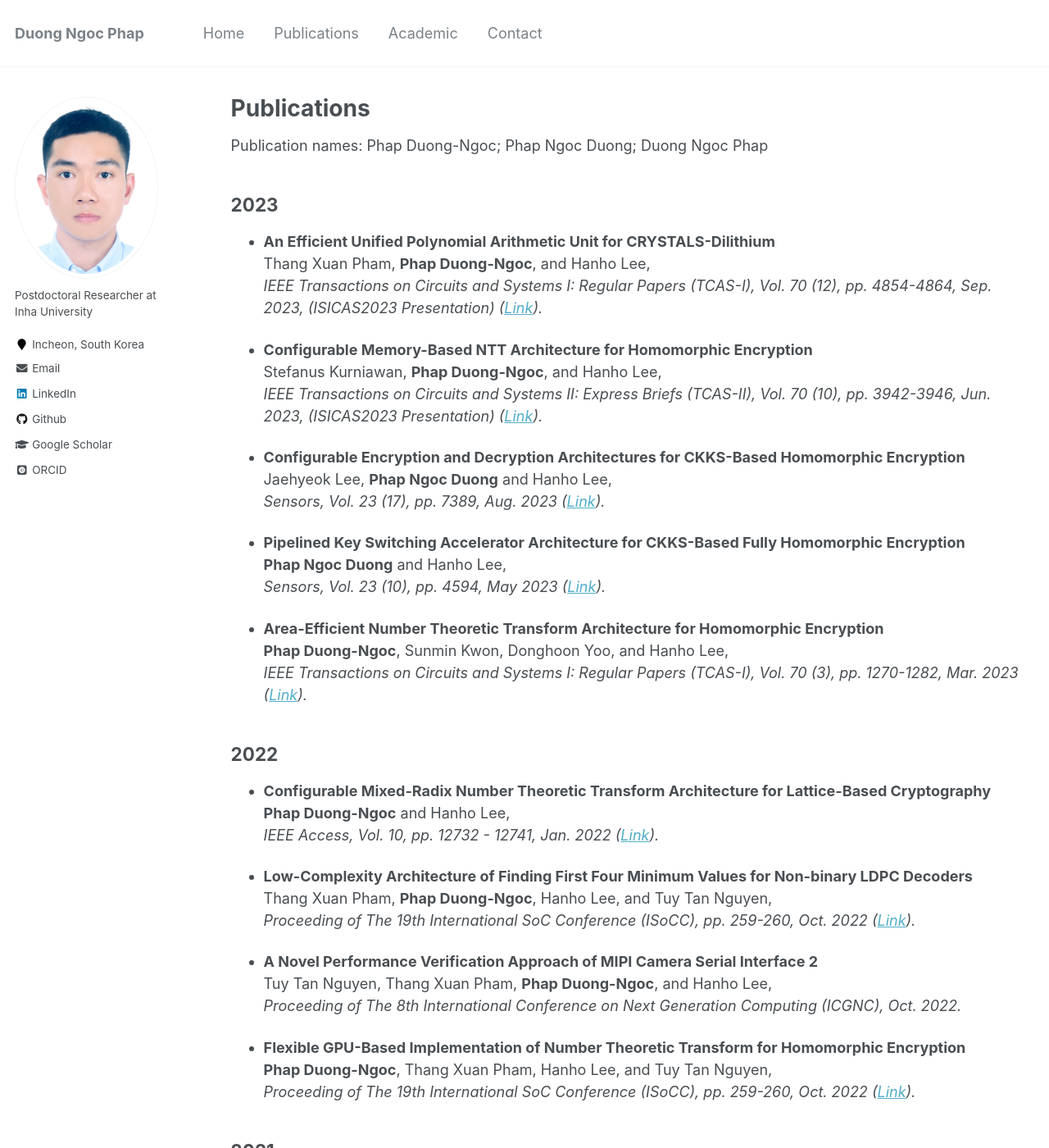
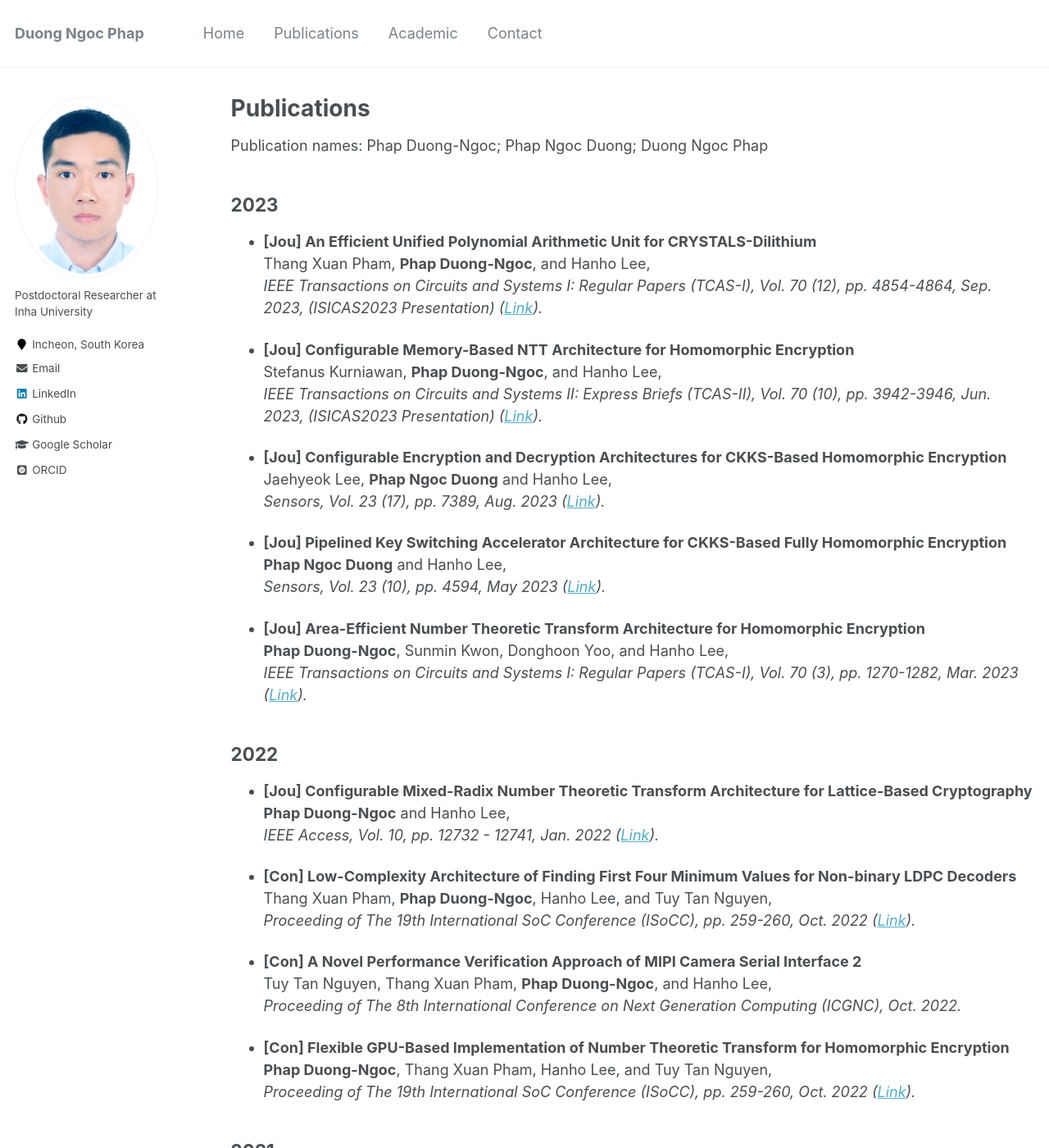
Before and after one commit to phapdn/phapdn.github.io, a Jekyll site: the page built from _pages/publications.md, in a window 1280 px wide and 1400 px high. Shown: the whole window at 82% size. Built offline with Jekyll 4.4.1, drawn with Linux system fonts in a browser that asks for light colours; some web fonts are replaced; some of the changed text lies outside the part shown.

Commit message:
Update publications.md

```diff
--- a/_pages/publications.md
+++ b/_pages/publications.md
@@ -9,75 +9,75 @@ Publication names: Phap Duong-Ngoc; Phap Ngoc Duong; Duong Ngoc Phap
 
 ## 2023
 
-* **An Efficient Unified Polynomial Arithmetic Unit for CRYSTALS-Dilithium**
+* **[Jou] An Efficient Unified Polynomial Arithmetic Unit for CRYSTALS-Dilithium**
   Thang Xuan Pham, **Phap Duong-Ngoc**, and Hanho Lee,
   *IEEE Transactions on Circuits and Systems I: Regular Papers (TCAS-I), Vol. 70 (12), pp. 4854-4864, Sep. 2023, (ISICAS2023 Presentation) (<a href="https://ieeexplore.ieee.org/abstract/document/10266817">Link</a>).*
 
-* **Configurable Memory-Based NTT Architecture for Homomorphic Encryption**
+* **[Jou] Configurable Memory-Based NTT Architecture for Homomorphic Encryption**
   Stefanus Kurniawan, **Phap Duong-Ngoc**, and Hanho Lee,
   *IEEE Transactions on Circuits and Systems II: Express Briefs (TCAS-II), Vol. 70 (10), pp. 3942-3946, Jun. 2023, (ISICAS2023 Presentation) (<a href="https://ieeexplore.ieee.org/document/10163901">Link</a>).*
 
-* **Configurable Encryption and Decryption Architectures for CKKS-Based Homomorphic Encryption**
+* **[Jou] Configurable Encryption and Decryption Architectures for CKKS-Based Homomorphic Encryption**
   Jaehyeok Lee, **Phap Ngoc Duong** and Hanho Lee,
   *Sensors, Vol. 23 (17), pp. 7389, Aug. 2023 (<a href="https://www.mdpi.com/1424-8220/23/17/7389">Link</a>).*
 
-* **Pipelined Key Switching Accelerator Architecture for CKKS-Based Fully Homomorphic Encryption**
+* **[Jou] Pipelined Key Switching Accelerator Architecture for CKKS-Based Fully Homomorphic Encryption**
   **Phap Ngoc Duong** and Hanho Lee,
   *Sensors, Vol. 23 (10), pp. 4594, May 2023 (<a href="https://www.mdpi.com/1424-8220/23/10/4594">Link</a>).*
 
-* **Area-Efficient Number Theoretic Transform Architecture for Homomorphic Encryption**
+* **[Jou] Area-Efficient Number Theoretic Transform Architecture for Homomorphic Encryption**
   **Phap Duong-Ngoc**, Sunmin Kwon, Donghoon Yoo, and Hanho Lee,
   *IEEE Transactions on Circuits and Systems I: Regular Papers (TCAS-I), Vol. 70 (3), pp. 1270-1282, Mar. 2023 (<a href="https://ieeexplore.ieee.org/document/9976314">Link</a>).*
 
 ## 2022
 
-* **Configurable Mixed-Radix Number Theoretic Transform Architecture for Lattice-Based Cryptography**
+* **[Jou] Configurable Mixed-Radix Number Theoretic Transform Architecture for Lattice-Based Cryptography**
   **Phap Duong-Ngoc** and Hanho Lee,
   *IEEE Access, Vol. 10, pp. 12732 - 12741, Jan. 2022 (<a href="https://ieeexplore.ieee.org/document/9690849">Link</a>).*
 
-* **Low-Complexity Architecture of Finding First Four Minimum Values for Non-binary LDPC Decoders**
+* **[Con] Low-Complexity Architecture of Finding First Four Minimum Values for Non-binary LDPC Decoders**
   Thang Xuan Pham, **Phap Duong-Ngoc**, Hanho Lee, and Tuy Tan Nguyen,
   *Proceeding of The 19th International SoC Conference (ISoCC), pp. 259-260, Oct. 2022 (<a href="https://ieeexplore.ieee.org/abstract/document/10031266">Link</a>).*
 
-* **A Novel Performance Verification Approach of MIPI Camera Serial Interface 2**
+* **[Con] A Novel Performance Verification Approach of MIPI Camera Serial Interface 2**
   Tuy Tan Nguyen, Thang Xuan Pham, **Phap Duong-Ngoc**, and Hanho Lee,
   *Proceeding of The 8th International Conference on Next Generation Computing (ICGNC), Oct. 2022.*
 
-* **Flexible GPU-Based Implementation of Number Theoretic Transform for Homomorphic Encryption**
+* **[Con] Flexible GPU-Based Implementation of Number Theoretic Transform for Homomorphic Encryption**
   **Phap Duong-Ngoc**, Thang Xuan Pham, Hanho Lee, and Tuy Tan Nguyen,
   *Proceeding of The 19th International SoC Conference (ISoCC), pp. 259-260, Oct. 2022 (<a href="https://ieeexplore.ieee.org/document/10031464">Link</a>).*
 
 ## 2021
 
-* **Configurable Butterfly Unit Architecture for NTT/INTT in Homomorphic Encryption**
+* **[Con] Configurable Butterfly Unit Architecture for NTT/INTT in Homomorphic Encryption**
   **Phap Duong-Ngoc**, Tuy Tan Nguyen, and Hanho Lee,
   *Proceeding of The 18th International SoC Conference (ISoCC), pp. 345-346, Oct. 2021 (<a href="https://ieeexplore.ieee.org/document/9614034">Link</a>).*
 
-* **Novel Performance Evaluation Approach of AMBA AXI-Based SoC Design**
+* **[Con] Novel Performance Evaluation Approach of AMBA AXI-Based SoC Design**
   Tuy Tan Nguyen, **Phap Duong-Ngoc**, Thang Xuan Pham, and Hanho Lee,
   *Proceeding of The 18th International SoC Conference (ISoCC), pp. 403-404, Oct. 2021 (<a href="https://ieeexplore.ieee.org/document/9613920">Link</a>).*
 
-* **High-Throughput Multi-Threaded Non-binary LDPC Decoder Architecture**
+* **[Con] High-Throughput Multi-Threaded Non-binary LDPC Decoder Architecture**
   Thang Xuan Pham, Tuy Tan Nguyen, **Phap Duong-Ngoc**, and Hanho Lee,
   *Proceeding of The 7th International Conference on Next Generation Computing (ICGNC), Nov. 2021.*
 
 ## 2020
 
-* **Efficient NewHope Cryptography Based Facial Security System on a GPU**
+* **[Jou] Efficient NewHope Cryptography Based Facial Security System on a GPU**
   **Phap Duong-Ngoc**, Tuy Tan Nguyen, and Hanho Lee,
   *IEEE Access, Vol. 8, pp. 108158 - 108168, May. 2020 (<a href="https://ieeexplore.ieee.org/document/9109278">Link</a>).*
 
-* **Efficient k-Parallel Pipelined NTT Architecture for Post Quantum Cryptography**
+* **[Con] Efficient k-Parallel Pipelined NTT Architecture for Post Quantum Cryptography**
   **Phap Duong-Ngoc**, Yong-Jin Kim, and Hanho Lee,
   *Proceeding of The 17th International SoC Conference (ISoCC), pp. 212-213, Oct. 2020 (<a href="https://ieeexplore.ieee.org/document/9332806">Link</a>).*
 
 ## 2017-2015
 
-* **Evaluating Noise Reduction Solutions for Speech Using Wavelet Transforms**
+* **[Jou] Evaluating Noise Reduction Solutions for Speech Using Wavelet Transforms**
   **Duong Ngoc Phap** and Vo Thi Dieu Hanh,
   *Journal of Science and Technology - The University of Danang, 5(114), May. 2017.*
 
-* **Solutions for Noise Reduction to Improve Speech Quality Using Adjusted Kalman Filter**
+* **[Jou] Solutions for Noise Reduction to Improve Speech Quality Using Adjusted Kalman Filter**
   **Duong Ngoc Phap**,
   *Journal of Science and Technology - The University of Danang, 12(97), Dec. 2015.*
 
```
